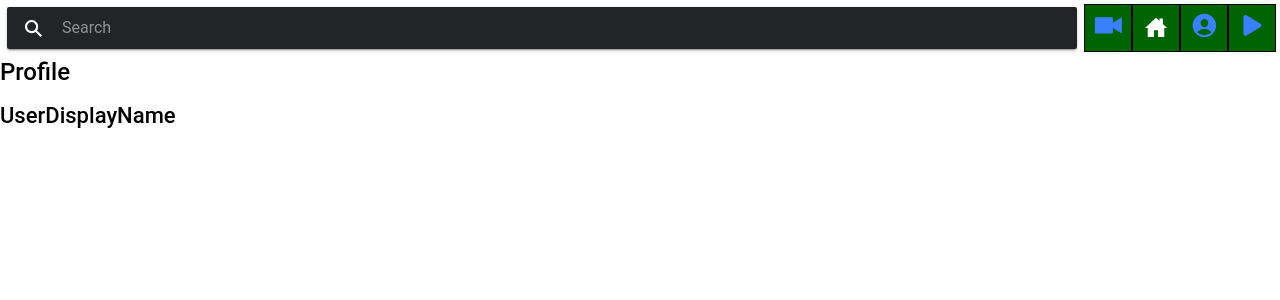
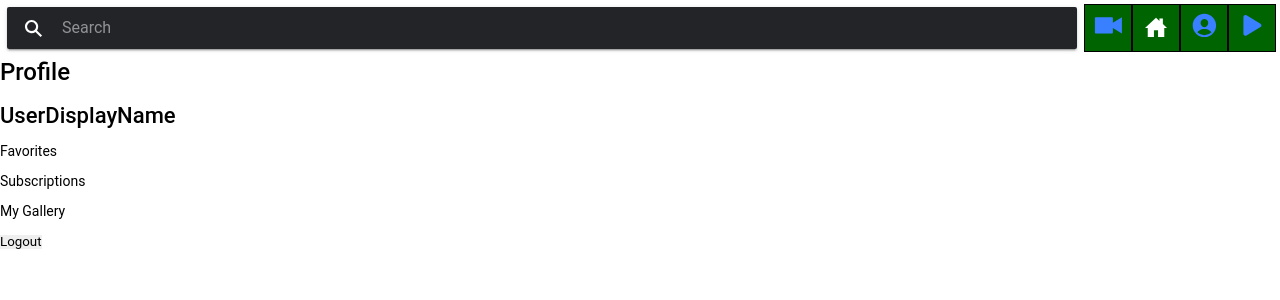
Before and after one commit to motosharpley/ionic-typescript-firebase-template, a React (Create React App) app: page /profile in a window 1280 px wide. Shown: the top 300 px of the page. Built offline with nearby package versions, Linux system fonts and the light colour scheme.

Commit message:
stub out notes for later

```diff
--- a/src/pages/Profile.tsx
+++ b/src/pages/Profile.tsx
@@ -9,6 +9,10 @@
         <div>
           <h2>Profile</h2>
           <h3>{displayName}</h3>
+          <p>Favorites</p>
+          <p>Subscriptions</p>
+          <p>My Gallery</p>
+          <button>Logout</button>
         </div>
       </IonContent>
     </IonPage>
```
